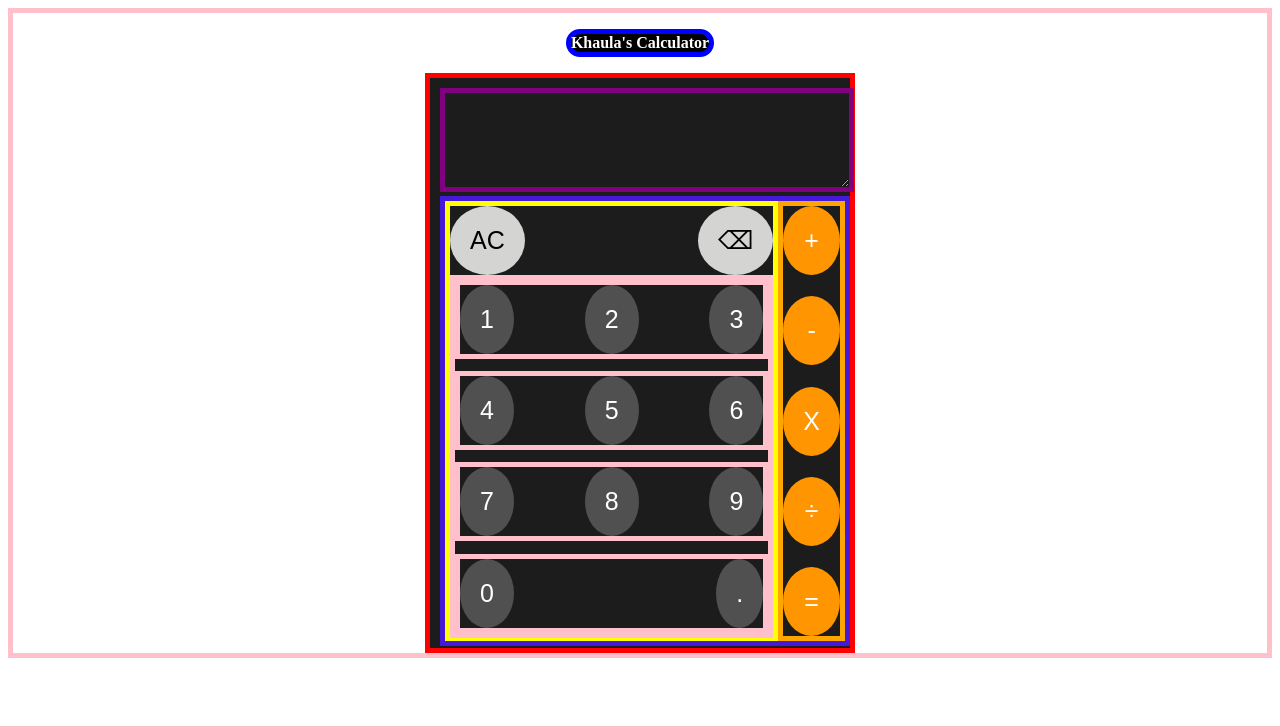
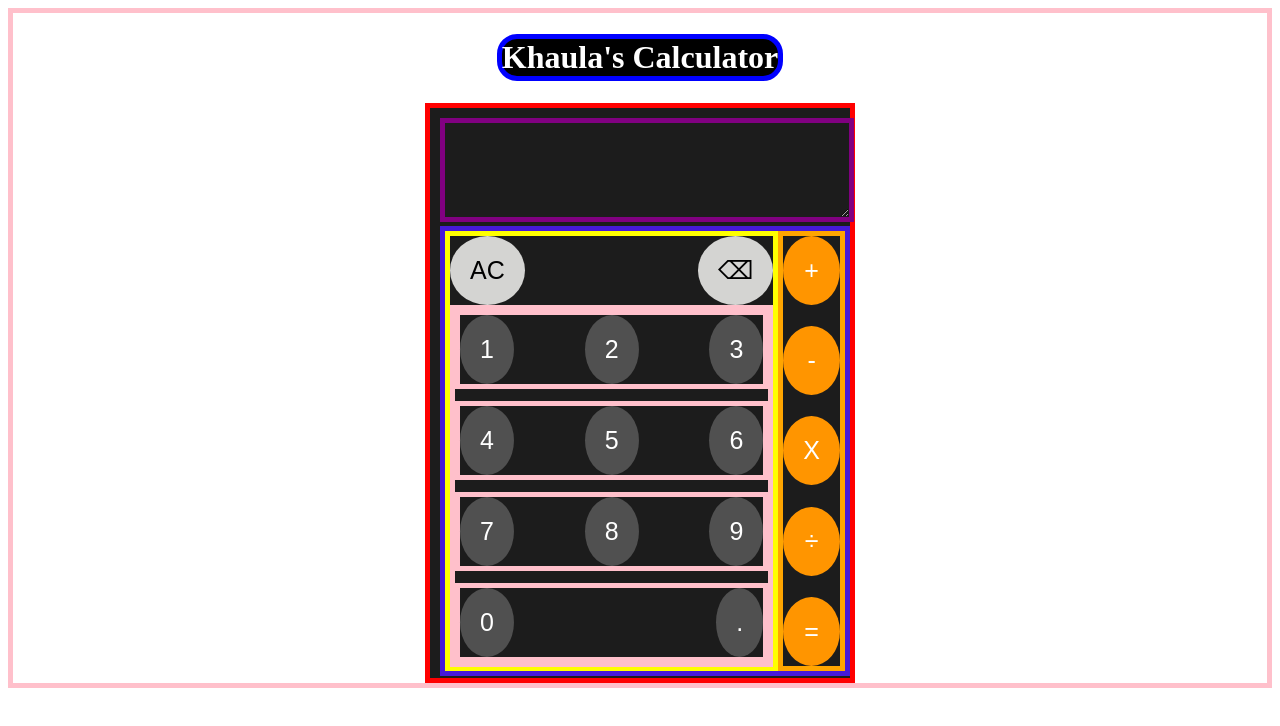
Before and after one commit to khaulanauman/calculator, a plain HTML site: page index.html in a window 1280 px wide. Drawn offline with Linux system fonts and the light colour scheme; a web font is replaced by a local one.

Commit message:
changed p to h1

```diff
--- a/index.html
+++ b/index.html
@@ -11,7 +11,7 @@
 
 </head>
 <body>
-    <p id="welcome">Khaula's Calculator</p>
+    <h1 id="welcome">Khaula's Calculator</h1>
     <div class="container">
         <textarea id="input" name="input" ></textarea>
         <div class="buttons">
```
